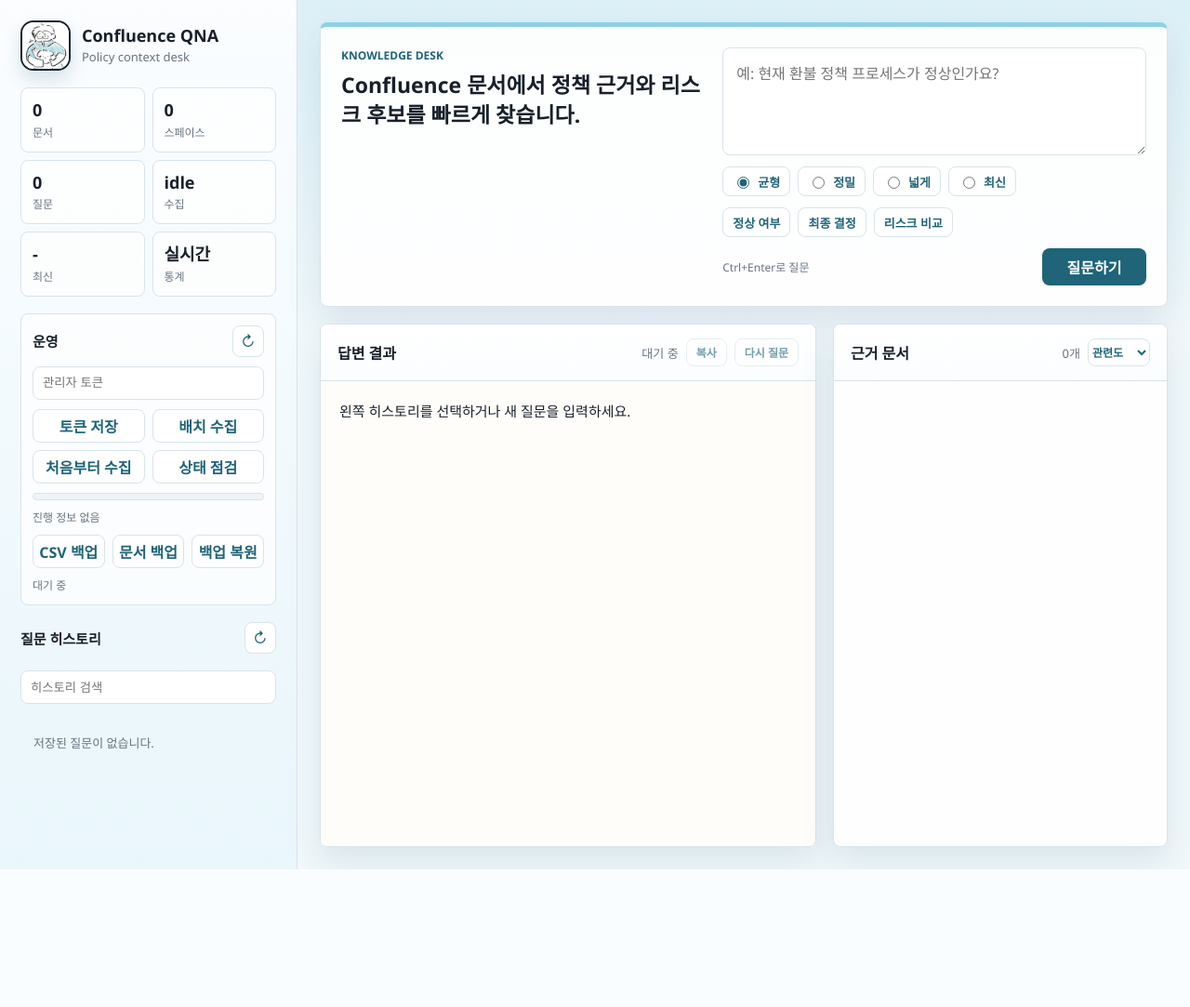
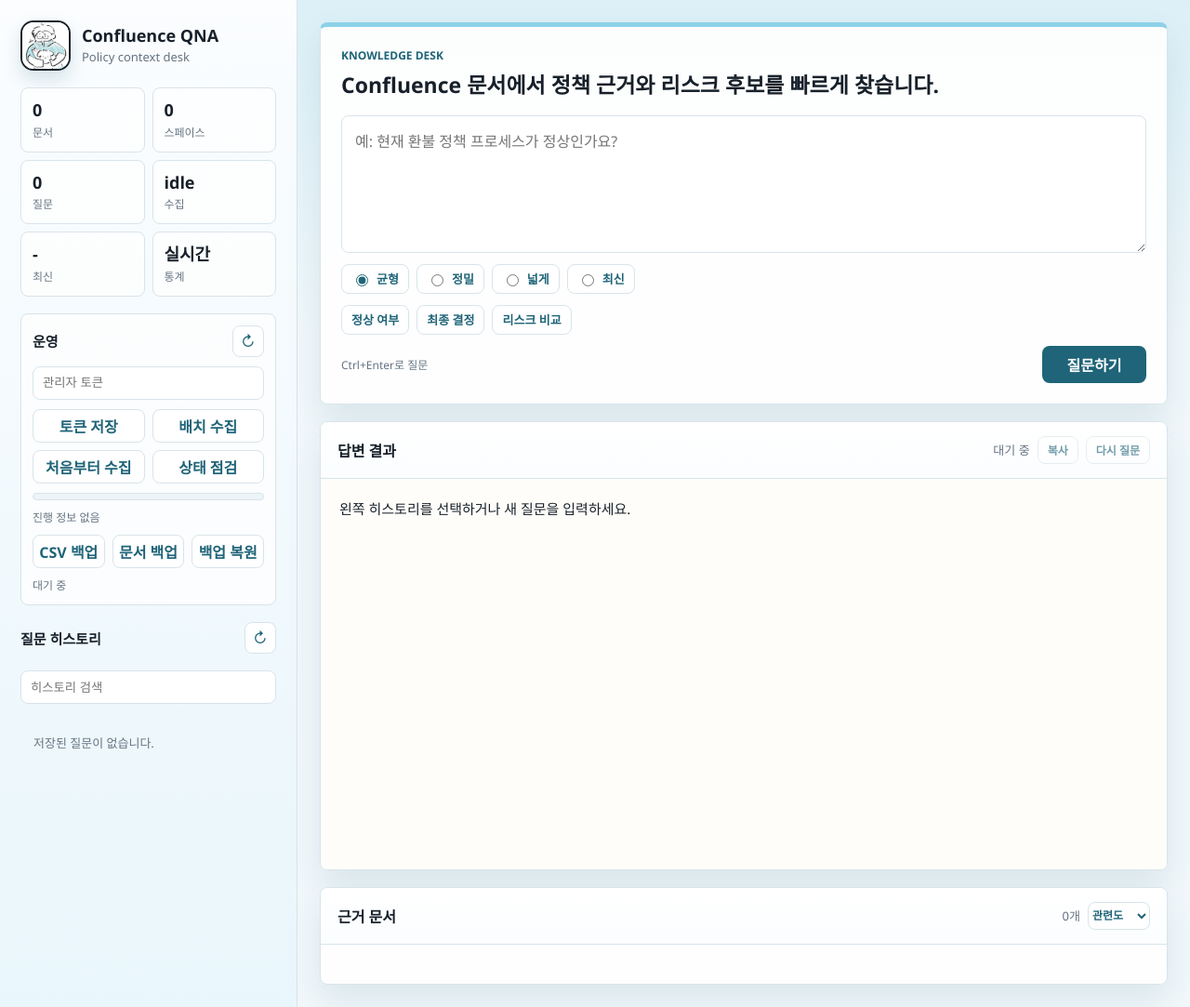
Before and after one commit to SUPASONIC-hub/confluence-context-qna, a Flask app: page / in a window 1280 px wide. Shown: the whole page at 93% size. Before the commit the page ends 935 px from the top, so only its background shows below. Run offline with Flask 3, Linux system fonts and the light colour scheme; data that the repository does not hold is empty; some libraries are stand-ins or nearby versions.

Commit message:
Simplify search layout and group evidence by document

```diff
--- a/static/styles.css
+++ b/static/styles.css
@@ -294,11 +294,15 @@ textarea {
 }
 
 .query-panel {
-  display: grid;
-  grid-template-columns: minmax(260px, 0.92fr) minmax(320px, 1.08fr);
-  gap: 22px;
+  display: flex;
+  flex-direction: column;
+  gap: 16px;
   padding: 22px;
   border-top: 5px solid var(--blue);
+}
+
+.query-head {
+  max-width: 980px;
 }
 
 .eyebrow {
@@ -375,7 +379,7 @@ textarea {
 
 textarea {
   width: 100%;
-  min-height: 116px;
+  min-height: 148px;
   resize: vertical;
   border: 1px solid var(--line);
   border-radius: 8px;
@@ -415,16 +419,16 @@ button[type="submit"]:disabled {
   font-size: 12px;
 }
 
-.result-grid {
-  display: grid;
-  grid-template-columns: minmax(0, 1fr) 360px;
+.result-stack {
+  display: flex;
+  flex-direction: column;
   gap: 18px;
   min-height: 0;
 }
 
 .answer-panel,
 .source-panel {
-  min-height: 560px;
+  min-height: 0;
   overflow: hidden;
 }
 
@@ -578,7 +582,7 @@ button[type="submit"]:disabled {
 
 .answer-output {
   margin: 0;
-  min-height: 500px;
+  min-height: 420px;
   padding: 20px;
   overflow: auto;
   background: var(--paper);
@@ -635,7 +639,7 @@ button[type="submit"]:disabled {
   display: flex;
   flex-direction: column;
   gap: 12px;
-  max-height: 690px;
+  max-height: none;
   overflow: auto;
   padding: 15px;
 }
--- a/templates/index.html
+++ b/templates/index.html
@@ -6,7 +6,7 @@
     <title>Confluence Knowledge QNA</title>
     <link rel="icon" href="{{ url_for('static', filename='profile-logo.jpg', v='20260722-5') }}" />
     <link rel="apple-touch-icon" href="{{ url_for('static', filename='profile-logo.jpg', v='20260722-5') }}" />
-    <link rel="stylesheet" href="{{ url_for('static', filename='styles.css', v='20260723-3') }}" />
+    <link rel="stylesheet" href="{{ url_for('static', filename='styles.css', v='20260723-7') }}" />
   </head>
   <body>
     <div class="app-shell">
@@ -60,7 +60,7 @@
 
       <main class="workspace">
         <section class="query-panel">
-          <div>
+          <div class="query-head">
             <p class="eyebrow">Knowledge desk</p>
             <h2>Confluence 문서에서 정책 근거와 리스크 후보를 빠르게 찾습니다.</h2>
           </div>
@@ -84,7 +84,7 @@
           </form>
         </section>
 
-        <section class="result-grid">
+        <section class="result-stack">
           <article class="answer-panel">
             <div class="panel-title">
               <h3>답변 결과</h3>
@@ -99,7 +99,7 @@
             <div id="answerOutput" class="answer-output">왼쪽 히스토리를 선택하거나 새 질문을 입력하세요.</div>
           </article>
 
-          <aside class="source-panel">
+          <section class="source-panel">
             <div class="panel-title">
               <h3>근거 문서</h3>
               <label class="source-sort">
@@ -113,11 +113,11 @@
             </div>
             <div id="sourceFilters" class="source-filters"></div>
             <div id="sourceList" class="source-list"></div>
-          </aside>
+          </section>
         </section>
       </main>
     </div>
 
-    <script src="{{ url_for('static', filename='app.js', v='20260723-6') }}"></script>
+    <script src="{{ url_for('static', filename='app.js', v='20260723-7') }}"></script>
   </body>
 </html>
```
Also changed, not shown: other parts of static/styles.css (+28 -6 lines), static/app.js (+50 -9 lines), README.md.
